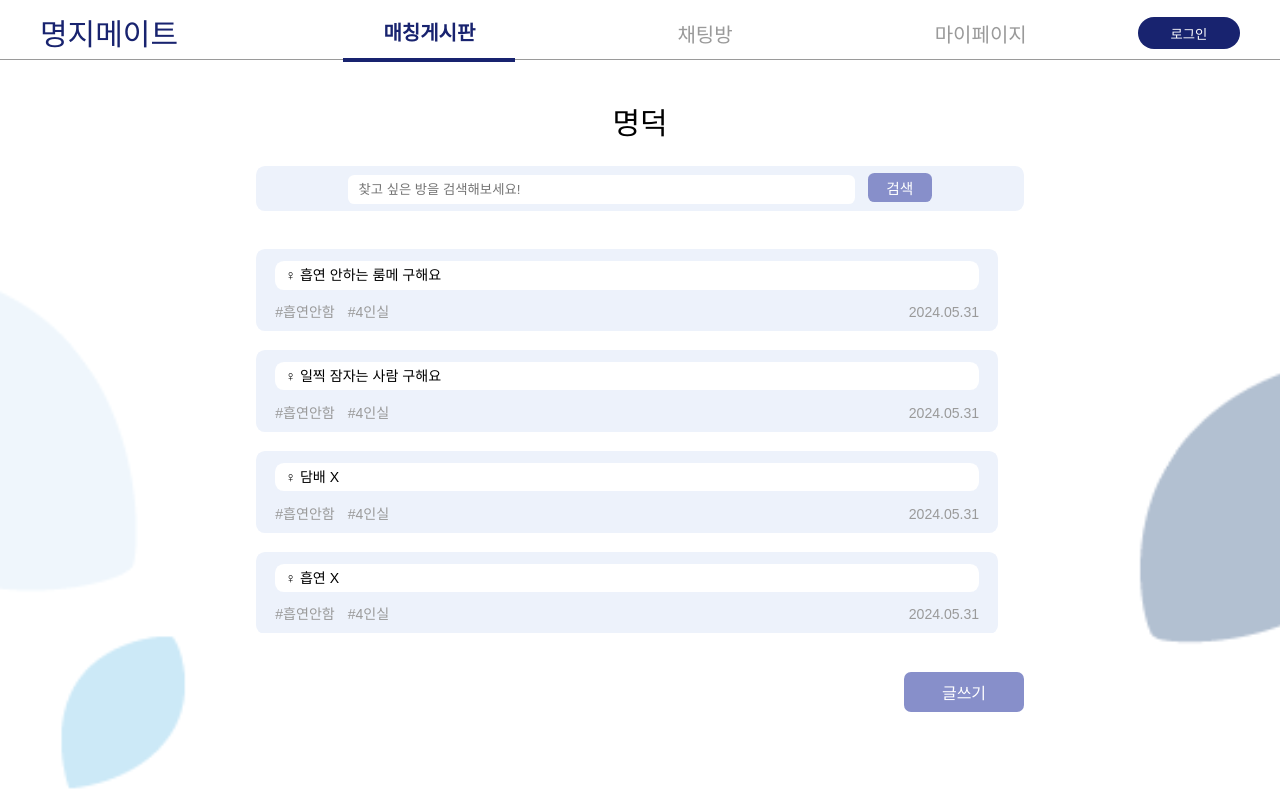
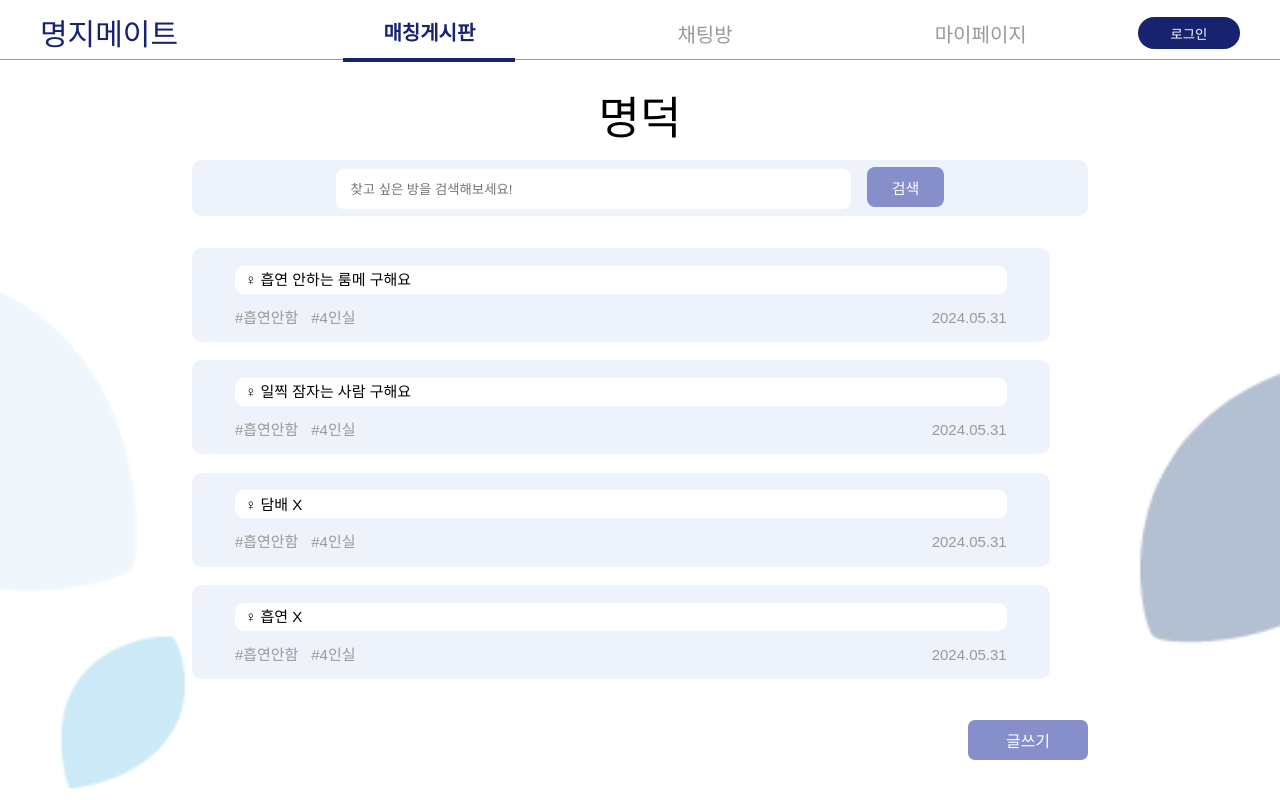
Before and after one commit to jogpfls/myongji_roomMate, a React (Create React App) app: page /dormitory in a window 1280 px wide. Shown: the top 800 px of the page. Built offline with nearby package versions, Linux system fonts and the light colour scheme; a web font is replaced by a local one.

Commit message:
fix: 스타일 수정

```diff
--- a/src/components/List.js
+++ b/src/components/List.js
@@ -27,17 +27,17 @@ const List = ({search, title}) => {
 
 const Wrapper = styled.div`
   background-color: ${({theme})=>theme.colors.lightBlue};
-  width: 58vw;
-  height: 6.38vw;
-  border-radius: 0.7vw;
+  width: 67vw;
+  height: 11.75vh;
+  border-radius: 10px;
   display: flex;
   flex-direction: column;
   justify-content: center;
   align-items: center;
-  gap: 1.2vw;
+  gap: 2vh;
   cursor: pointer;
   transition: background-color 0.2s;
-  margin-bottom: 1.5vw;
+  margin-bottom: 2.3vh;
 
   &:hover{
     background-color: ${({theme})=>theme.colors.lightBlueC};
@@ -46,8 +46,8 @@ const Wrapper = styled.div`
 
 const TitleBox = styled.div`
   background-color: ${({theme})=>theme.colors.white};
-  width: 55vw;
-  height: 2.2vw;
+  width: 90%;
+  height: 3.5vh;
   border-radius: 0.7vw;
   display: flex;
   align-items: center;
@@ -56,11 +56,11 @@ const TitleBox = styled.div`
 const Title = styled.p`
   ${({theme})=>theme.fonts.text4}
   margin-left: 0.8vw;
-  font-size: 1.1vw;
+  font-size: 15px;
 `;
 
 const TextBox = styled.div`
-  width: 55vw;
+  width: 90%;
   display: flex;
   justify-content: space-between;
 `;
@@ -73,12 +73,12 @@ const CategoryBox = styled.div`
 
 const Category = styled.p`
   color: ${({theme})=>theme.colors.gray};
-  font-size: 1.1vw;
+  font-size: 15px;
 `;
 
 const Date = styled.p`
   color: ${({theme})=>theme.colors.gray};
-  font-size: 1.1vw;
+  font-size: 15px;
 `;
 
 export default List;
--- a/src/pages/DormitoryPage.js
+++ b/src/pages/DormitoryPage.js
@@ -51,9 +51,9 @@ const Background = styled.div`
 `;
 
 const Wrapper = styled.div`
-  width: 60vw;
-  height: 48vw;
-  margin: 3.8vw 0;
+  width: 70%;
+  height: 85vh;
+  margin: 4.5vh 0;
 `;
 
 const TitleBox = styled.div`
@@ -61,18 +61,19 @@ const TitleBox = styled.div`
   flex-direction: column;
   align-items: center;
   justify-content: space-between;
-  height: 8vw;
+  height: 15vh;
 `;
 
 const Title = styled.p`
-  ${({theme})=>theme.fonts.text5}
+  ${({theme})=>theme.fonts.title}
+  font-size: 45px;
 `;
 
 const SearchWrapper = styled.div`
   background-color: ${({theme})=>theme.colors.lightBlue};
-  width: 60vw;
-  height: 3.5vw;
-  border-radius: 0.7vw;
+  width: 100%;
+  height: 7vh;
+  border-radius: 10px;
   display: flex;
   justify-content: center;
   align-items: center;
@@ -82,10 +83,10 @@ const Search = styled.input`
   background-color: ${({theme})=>theme.colors.white};
   border: none;
   width: 38vw;
-  height: 2.3vw;
-  border-radius: 0.5vw;
+  height: 5vh;
+  border-radius: 8px;
   outline: none;
-  padding: 0 0.8vw;
+  padding: 0 1.8vh;
 
   &:hover{
     outline: none;
@@ -95,12 +96,13 @@ const Search = styled.input`
 const SearchButton = styled.button`
   background-color: ${({theme})=>theme.colors.blue2};
   ${({theme})=>theme.fonts.text5}
-  font-size: 1.15vw;
+  font-size: 15px;
   color: ${({theme})=>theme.colors.white};
-  width: 5vw;
-  height: 2.3vw;
-  border-radius: 0.5vw;
-  margin-left: 1vw;
+  width: 6vw;
+  min-width: 60px;
+  height: 5vh;
+  border-radius: 8px;
+  margin-left: 2vh;
   transition: background-color 0.2s;
 
   &:hover {
@@ -115,17 +117,18 @@ const BottomWrapper = styled.div`
 `;
 
 const ListWrapper = styled.div`
-  width: 60vw;
-  height: 30vw;
-  margin: 3vw 0;
+  width: 100%;
+  height: 55vh;
+  margin: 4vh 0;
   display: flex;
   flex-direction: column;
   align-items: start;
   justify-content: start;
   overflow-y: scroll;
+  overflow-x: hidden;
 
   &::-webkit-scrollbar {
-    width: 1vw;
+    width: 1.3vh;
     background-color: white;
     }
 
```
